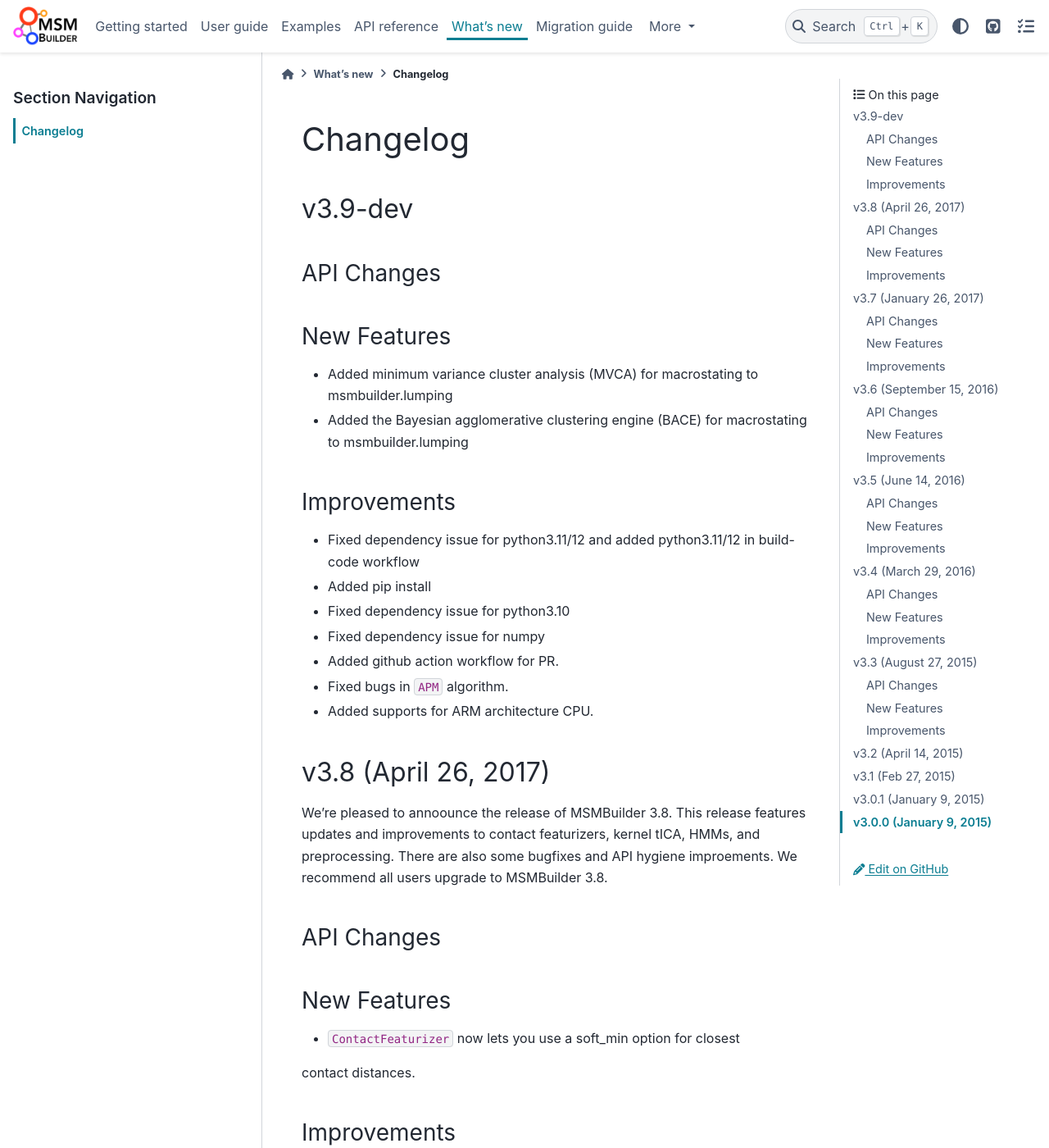
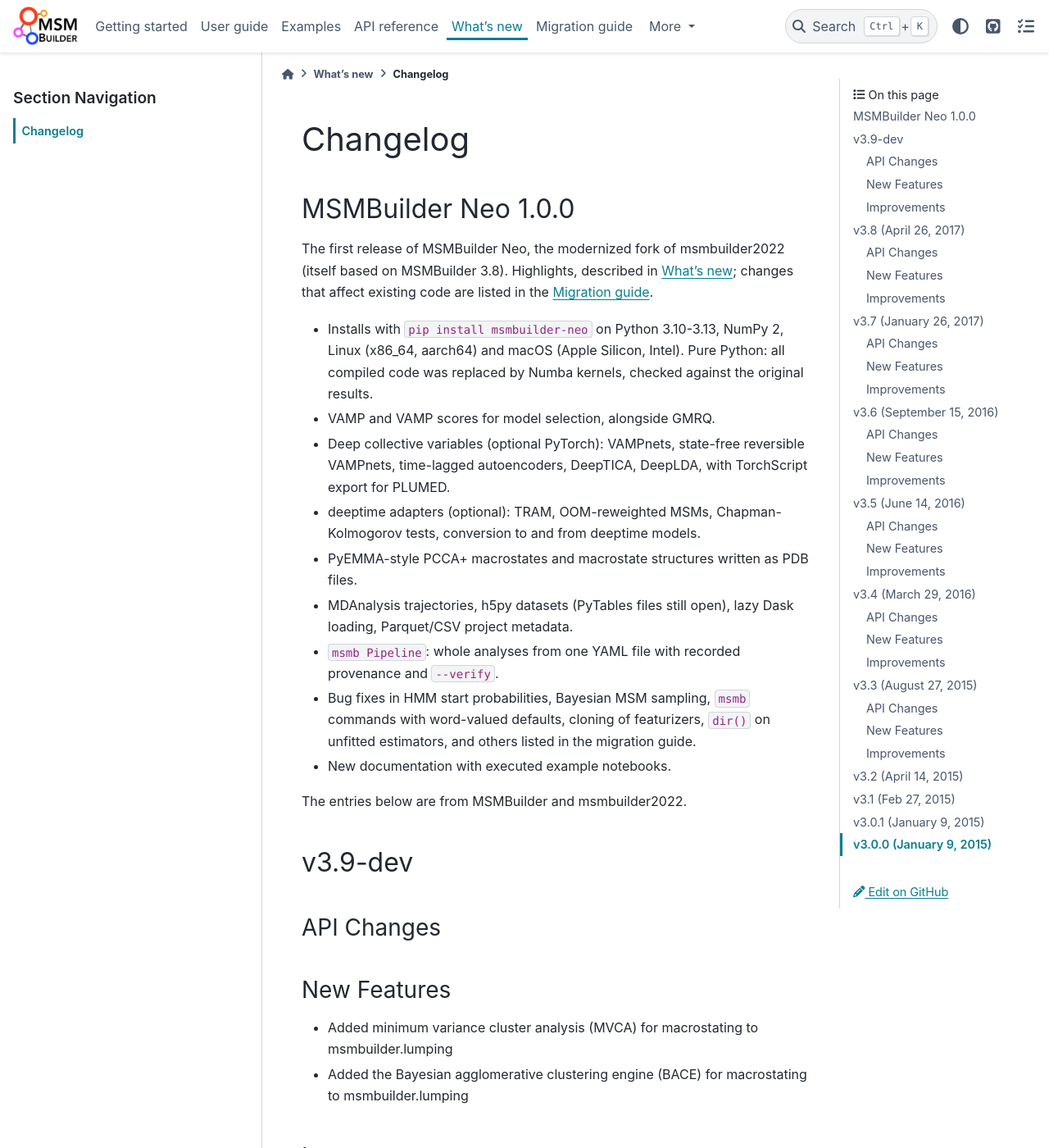
Before and after one commit to sbhakat/msmbuilder-neo, a Sphinx documentation site: the page built from docs/changelog.rst, in a window 1280 px wide and 1400 px high. Shown: the whole window at 82% size. Built offline with Sphinx 7.4.7 and the PyData theme 0.15.4, drawn with Linux system fonts in a browser that asks for light colours; pages that are not in the unit, such as notebooks, are missing from menus; the version number could not be read and is left out.

Commit message:
Prepare the 1.0.0 release: version, PyPI workflow, README, conda-forge recipe
- Version 1.0.0 (meson.build); Development Status: Production/Stable;
  keywords and project URLs (docs, issues, changelog); PEP 639 license
  metadata (License-Expression LGPL-2.1-or-later, LICENSE in the wheel),
  so meson-python >= 0.17 is required to build.
- .github/workflows/release.yml: on a published GitHub release, build the
  sdist and wheel, twine check --strict, check the tag matches the version,
  test the wheel, and upload to PyPI with trusted publishing (environment
  `pypi`, no token). Run by hand, it uploads to TestPyPI (environment
  `testpypi`).
- README rewritten as the PyPI project page: pip install msmbuilder-neo,
  extras, quick start (checked in a fresh virtualenv), features, migration,
  citing. Stale badges and msmbuilder.org/mailing-list links removed.
- Changelog entry for 1.0.0; docs install instructions use
  pip install msmbuilder-neo.
- conda-recipe/: noarch recipe and submission notes for
  conda-forge/staged-recipes (sha256 to fill in from the PyPI sdist).

Co-Authored-By: Claude Opus 5.5 <noreply@anthropic.com>

```diff
--- a/docs/changelog.rst
+++ b/docs/changelog.rst
@@ -2,6 +2,36 @@
 
 Changelog
 =========
+
+MSMBuilder Neo 1.0.0
+--------------------
+
+The first release of MSMBuilder Neo, the modernized fork of msmbuilder2022
+(itself based on MSMBuilder 3.8). Highlights, described in :ref:`whats_new`;
+changes that affect existing code are listed in the :ref:`migration`.
+
+- Installs with ``pip install msmbuilder-neo`` on Python 3.10-3.13, NumPy 2,
+  Linux (x86_64, aarch64) and macOS (Apple Silicon, Intel). Pure Python: all
+  compiled code was replaced by Numba kernels, checked against the original
+  results.
+- VAMP and VAMP scores for model selection, alongside GMRQ.
+- Deep collective variables (optional PyTorch): VAMPnets, state-free
+  reversible VAMPnets, time-lagged autoencoders, DeepTICA, DeepLDA, with
+  TorchScript export for PLUMED.
+- deeptime adapters (optional): TRAM, OOM-reweighted MSMs,
+  Chapman-Kolmogorov tests, conversion to and from deeptime models.
+- PyEMMA-style PCCA+ macrostates and macrostate structures written as PDB
+  files.
+- MDAnalysis trajectories, h5py datasets (PyTables files still open), lazy
+  Dask loading, Parquet/CSV project metadata.
+- ``msmb Pipeline``: whole analyses from one YAML file with recorded
+  provenance and ``--verify``.
+- Bug fixes in HMM start probabilities, Bayesian MSM sampling, ``msmb``
+  commands with word-valued defaults, cloning of featurizers, ``dir()`` on
+  unfitted estimators, and others listed in the migration guide.
+- New documentation with executed example notebooks.
+
+The entries below are from MSMBuilder and msmbuilder2022.
 
 v3.9-dev
 --------
--- a/docs/index.rst
+++ b/docs/index.rst
@@ -21,7 +21,7 @@ MSMBuilder Neo
 
 .. code-block:: bash
 
-   pip install git+https://github.com/sbhakat/msmbuilder-neo.git
+   pip install msmbuilder-neo
    msmb Pipeline --template > pipeline.yaml    # describe your analysis
    msmb Pipeline pipeline.yaml                 # run it, with provenance
 
```
Also changed, not shown: README.md (+98 -91 lines), docs/installation.rst (+9 -7 lines), pyproject.toml (+10 -4 lines), conda-recipe/README.md (added), 4 other files.
